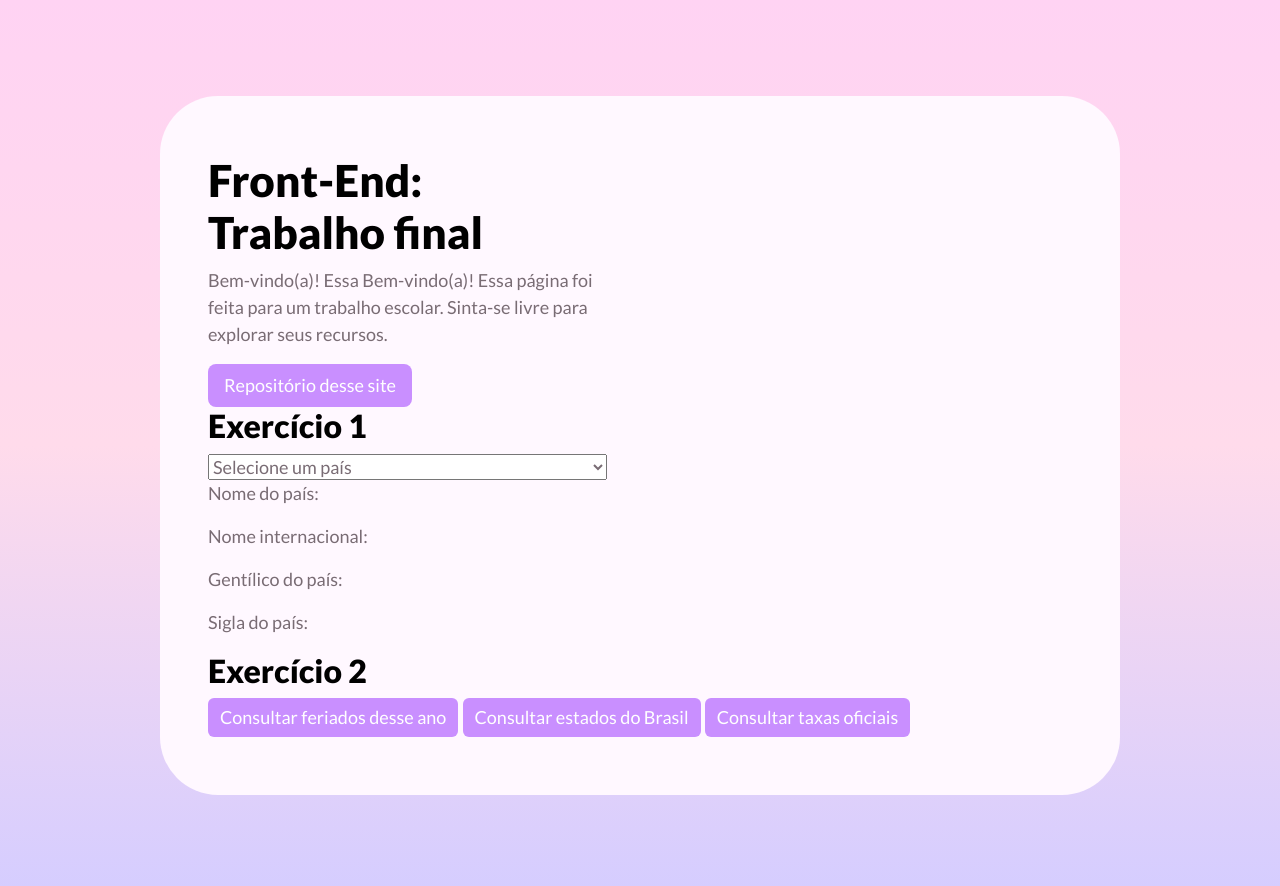
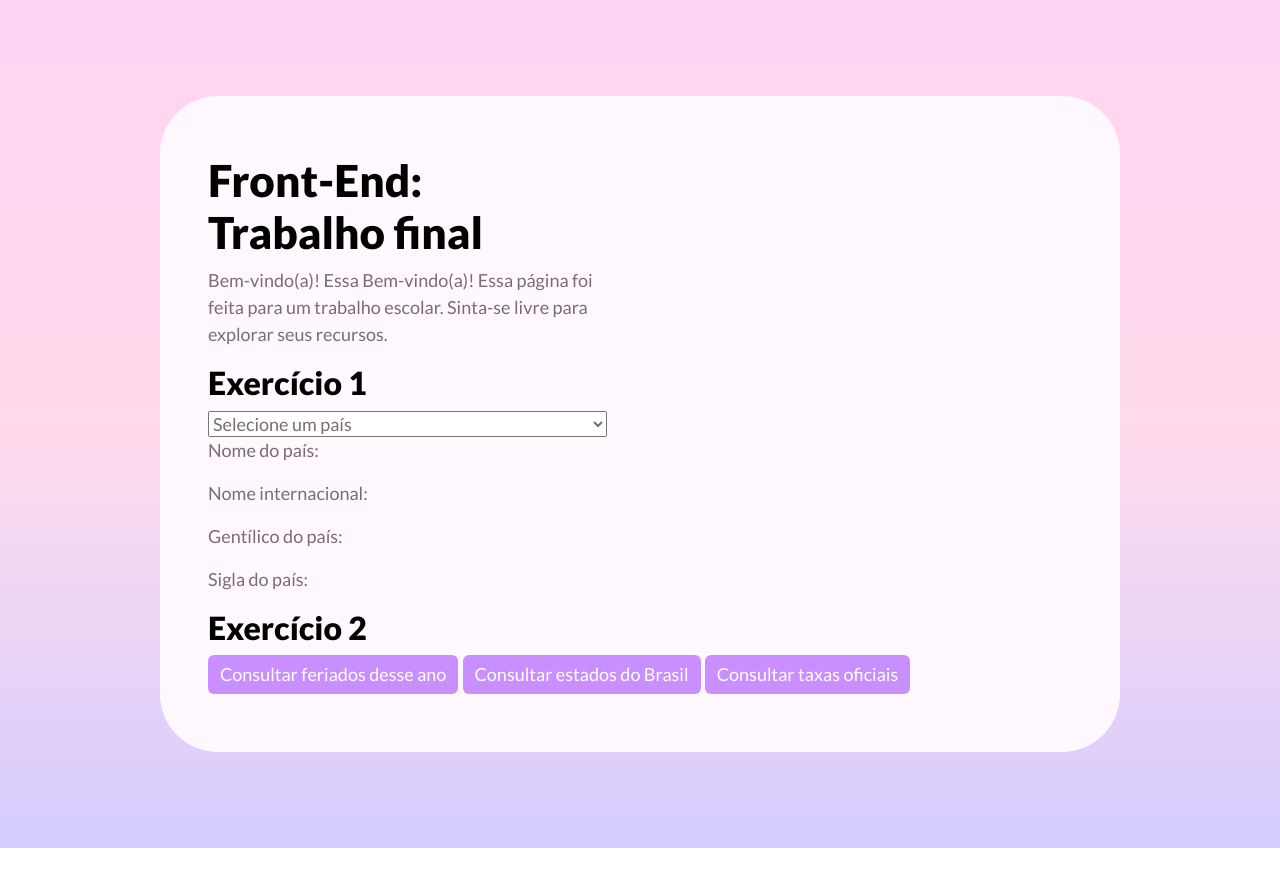
Before and after one commit to Arylkko/trabalhofinal2023, a plain HTML site: page index.html in a window 1280 px wide. After the commit the page ends 848 px from the top, so only its background shows below. Drawn offline with nearby package versions, Linux system fonts and the light colour scheme.

Commit message:
Update index.html

```diff
--- a/index.html
+++ b/index.html
@@ -21,7 +21,6 @@
                     <h1>Front-End: <br>Trabalho final</h1>
                     <p>Bem-vindo(a)! Essa Bem-vindo(a)! Essa página foi feita para um trabalho escolar. Sinta-se livre
                         para explorar seus recursos.</p>
-                    <button type="button" class="btn btn-lg roxo">Repositório desse site</button>
                 </div>
                 <div class="col-md-6">
 
```
